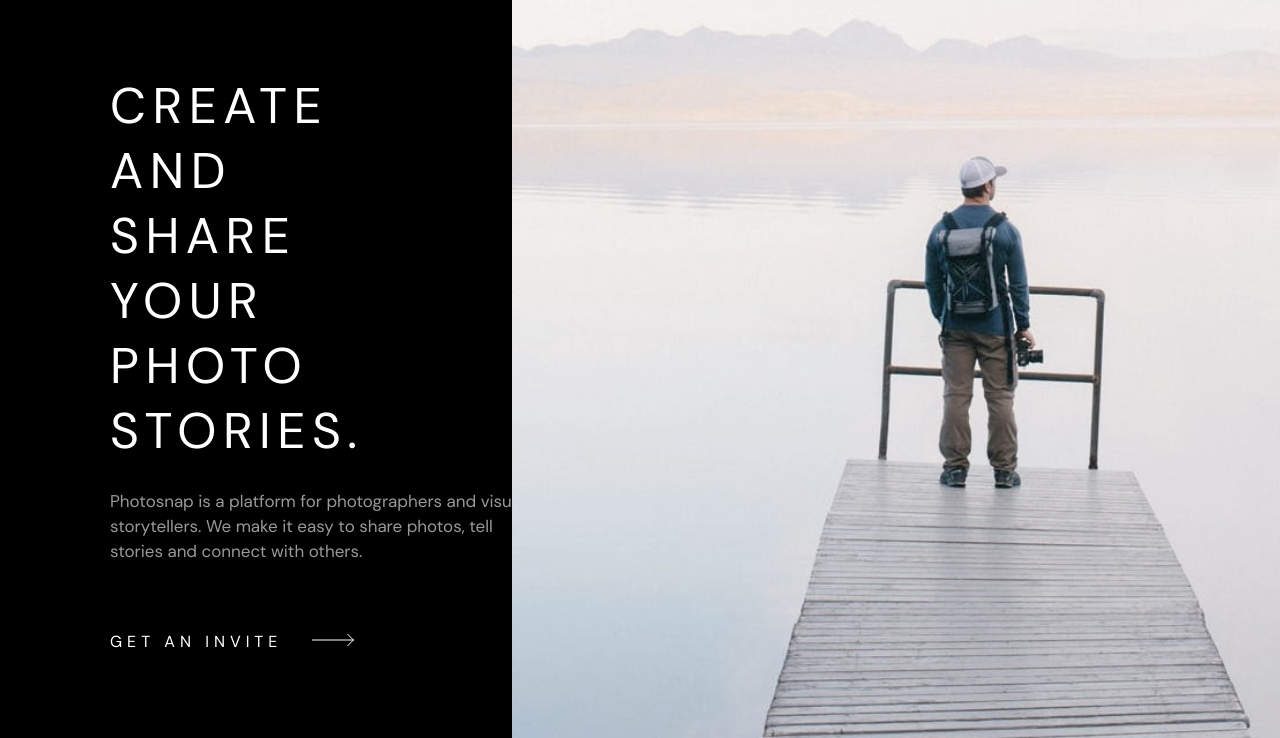
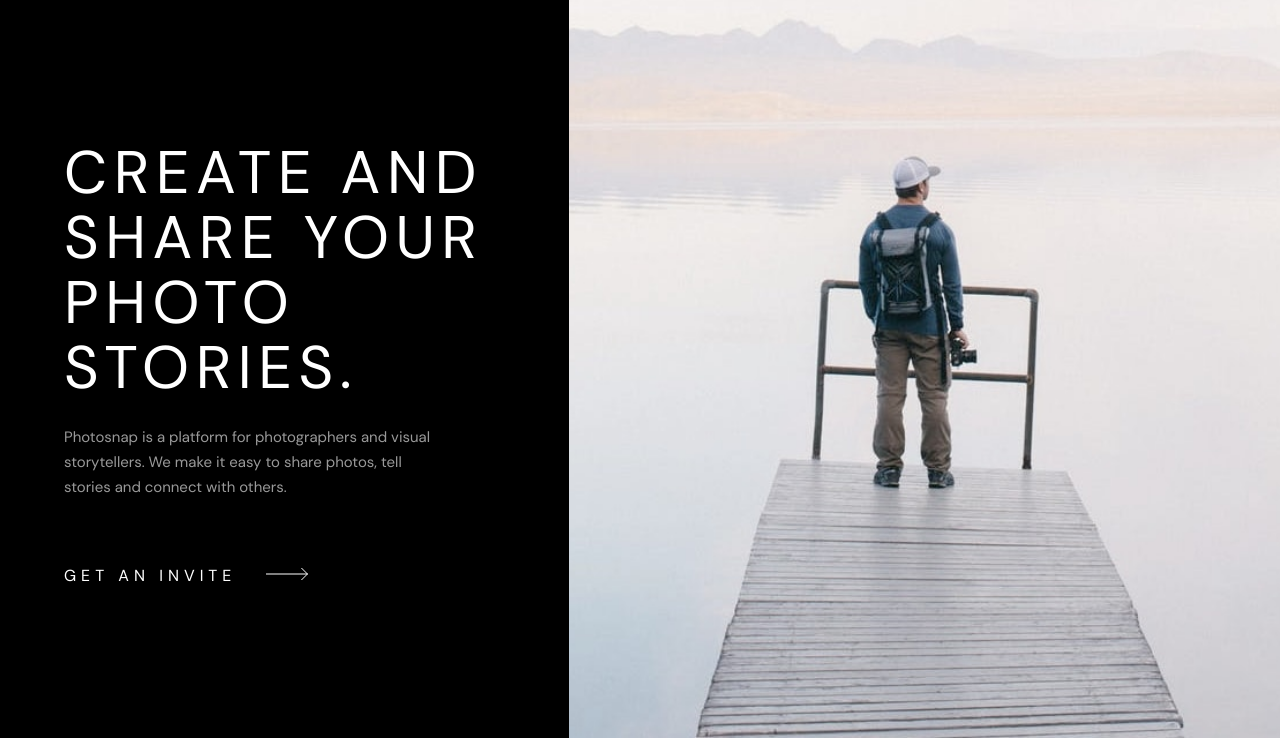
Before and after one commit to TheSonOfBat/PhotoSnap, a plain HTML site: page index.html in a window 1280 px wide. Shown: the part 84-822 px from the top of the page. Drawn offline with Linux system fonts and the light colour scheme.

Commit message:
Clamp Added
Need to learn clamp

```diff
--- a/index.html
+++ b/index.html
@@ -32,15 +32,15 @@
     </div>
 
     <div class="herosection">
-        <div class="herosection--LHS">
-            <h1>CREATE AND<br>SHARE YOUR<br>PHOTO STORIES.</h1>
+        <div class="row--LHS">
+            <h1>CREATE AND SHARE YOUR PHOTO STORIES.</h1>
             <p>Photosnap is a platform for photographers and visual<br>storytellers. We make it easy to share photos, tell<br>stories and connect with others.</p>
             <div class="herosection--buttonContainer">
                 <button class="mainButton">GET AN INVITE</button>
                 <img src="images\shared\desktop\arrow.svg">
             </div>
         </div>
-        <div class="herosection--RHS"></div>
+        <div class="row--RHS"></div>
     </div>
     <script src="script.js"></script>
 </body>
--- a/styles.css
+++ b/styles.css
@@ -160,29 +160,29 @@ nav{
 /*Herosection*/
 .herosection{
     display: grid;
-    grid-template-columns: 40% 60%;
+    grid-template-columns: minmax(495px, 0.8fr) minmax(400px, 1fr);
     grid-template-rows: 750px;
 }
 
-.herosection--LHS{
+.row--LHS{
     background-color: black;
     color: white;
     display: flex;
     justify-content: center;
     flex-direction: column;
-    padding: 0px 110px 0px 110px;
+    padding: 0px clamp(30px, 5vw, 100px) 0px clamp(30px, 5vw, 100px);
 }
 
-.herosection--LHS>h1{
-    font-size: 50px;
+.row--LHS>h1{
+    font-size: clamp(30px, 5vw, 60px);
     letter-spacing: 6.5px;
     font-weight: 500;
     line-height: 65px;
     margin: 0px;
 }
 
-.herosection--LHS>p{
-    font-size: 17px;
+.row--LHS>p{
+    font-size: clamp(15px, 1vw, 18px);
     color: #999999;
     width: 500px;
     line-height: 25px;
@@ -207,14 +207,15 @@ nav{
     transition: transform 0.3s ease;
 }
 
-.herosection--RHS{
+.row--RHS{
     width: 100%;
     background-image: url("images/home/desktop/create-and-share.jpg");
     background-size: cover;
+    background-position: 50%;
 }
 
 /*Media Queries*/
-@media only screen and (max-width: 765px) {
+@media only screen and (max-width: 850px) {
     /*Mobile*/
     .default {
       display: none;
@@ -222,4 +223,9 @@ nav{
     .mobile, .mobileNav{
         display: flex;
     }
+
+    .herosection{
+        grid-template-columns: 1fr;
+        grid-template-rows: 1fr 1fr;
+    }
   }
```
